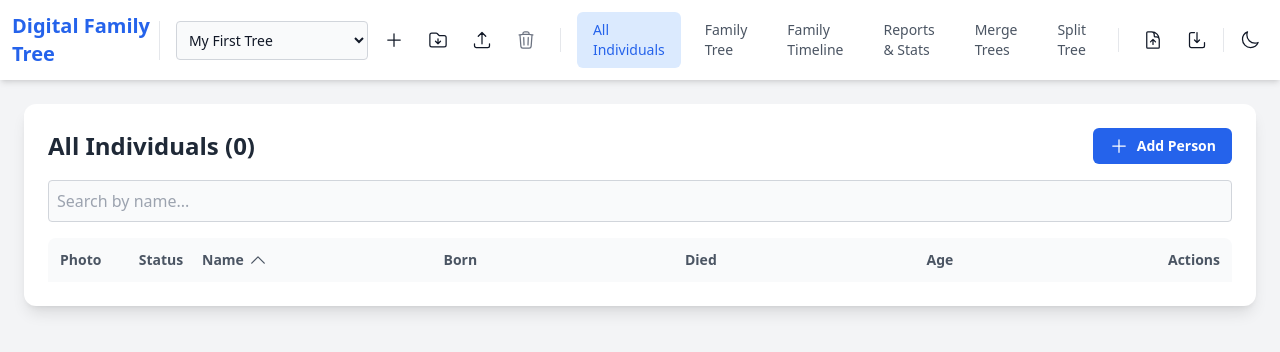
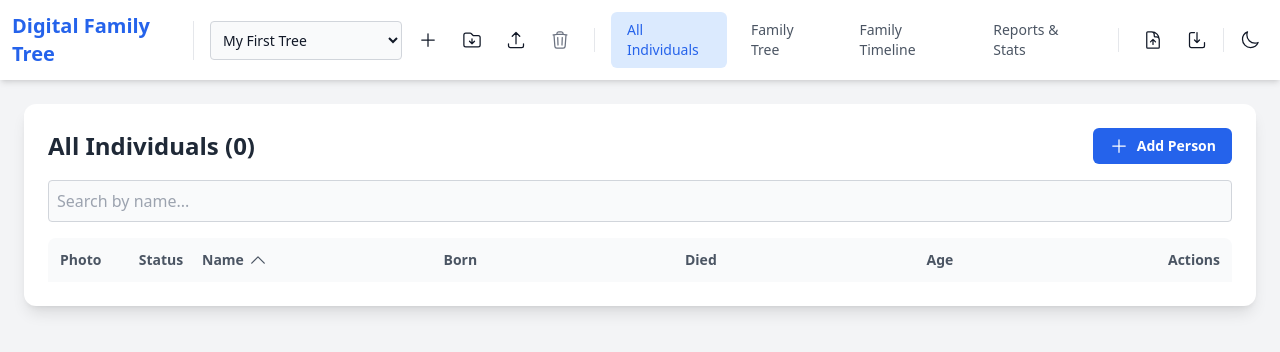
Before and after one commit to farooqtariqbutt/FamilyTree2.0, a React (Vite) app: page / in a window 1280 px wide. Shown: the top 352 px of the page. Built offline with nearby package versions, Linux system fonts and the light colour scheme.

Commit message:
Add files via upload

```diff
--- a/App.tsx
+++ b/App.tsx
@@ -29,12 +29,29 @@ const App = () => {
   const [personToEdit, setPersonToEdit] = useState<Person | undefined>();
   const [newPersonTemplate, setNewPersonTemplate] = useState<Partial<Person> | undefined>();
   const [isMenuOpen, setIsMenuOpen] = useState(false);
+  const [showAdvancedFeatures, setShowAdvancedFeatures] = useState(false);
 
   const { isLoading, trees, activeTreeId, createNewTree, switchTree, deleteTree, importGedcom, exportGedcom, backupActiveTree, importBackup } = familyTree;
 
   useEffect(() => {
     const isDark = localStorage.getItem('darkMode') === 'true';
     setIsDarkMode(isDark);
+  }, []);
+
+  useEffect(() => {
+    const handleKeyDown = (event: KeyboardEvent) => {
+      // The user requested "ctr+shift+T+B". This is interpreted as Ctrl+Shift+B.
+      if (event.ctrlKey && event.shiftKey && event.key.toUpperCase() === 'B') {
+        event.preventDefault();
+        setShowAdvancedFeatures(prev => !prev);
+      }
+    };
+
+    document.addEventListener('keydown', handleKeyDown);
+
+    return () => {
+      document.removeEventListener('keydown', handleKeyDown);
+    };
   }, []);
 
   useEffect(() => {
@@ -165,8 +182,12 @@ const App = () => {
           <NavItem to="/tree">Family Tree</NavItem>
           <NavItem to="/timeline">Family Timeline</NavItem>
           <NavItem to="/reports">Reports & Stats</NavItem>
-          <NavItem to="/merge">Merge Trees</NavItem>
-          <NavItem to="/split">Split Tree</NavItem>
+          {showAdvancedFeatures && (
+            <>
+              <NavItem to="/merge">Merge Trees</NavItem>
+              <NavItem to="/split">Split Tree</NavItem>
+            </>
+          )}
       </nav>
 
       <div className="border-l border-gray-200 dark:border-gray-700 h-6 mx-2"></div>
@@ -258,8 +279,12 @@ const App = () => {
                            <NavLink to="/tree" onClick={() => setIsMenuOpen(false)} className={({isActive}) => `px-4 py-2 rounded-md font-medium ${isActive ? "bg-blue-100 dark:bg-blue-900/50 text-blue-600 dark:text-blue-300" : "hover:bg-gray-100 dark:hover:bg-gray-700"}`}>Family Tree</NavLink>
                            <NavLink to="/timeline" onClick={() => setIsMenuOpen(false)} className={({isActive}) => `px-4 py-2 rounded-md font-medium ${isActive ? "bg-blue-100 dark:bg-blue-900/50 text-blue-600 dark:text-blue-300" : "hover:bg-gray-100 dark:hover:bg-gray-700"}`}>Family Timeline</NavLink>
                            <NavLink to="/reports" onClick={() => setIsMenuOpen(false)} className={({isActive}) => `px-4 py-2 rounded-md font-medium ${isActive ? "bg-blue-100 dark:bg-blue-900/50 text-blue-600 dark:text-blue-300" : "hover:bg-gray-100 dark:hover:bg-gray-700"}`}>Reports & Stats</NavLink>
-                           <NavLink to="/merge" onClick={() => setIsMenuOpen(false)} className={({isActive}) => `px-4 py-2 rounded-md font-medium ${isActive ? "bg-blue-100 dark:bg-blue-900/50 text-blue-600 dark:text-blue-300" : "hover:bg-gray-100 dark:hover:bg-gray-700"}`}>Merge Trees</NavLink>
-                           <NavLink to="/split" onClick={() => setIsMenuOpen(false)} className={({isActive}) => `px-4 py-2 rounded-md font-medium ${isActive ? "bg-blue-100 dark:bg-blue-900/50 text-blue-600 dark:text-blue-300" : "hover:bg-gray-100 dark:hover:bg-gray-700"}`}>Split Tree</NavLink>
+                           {showAdvancedFeatures && (
+                            <>
+                                <NavLink to="/merge" onClick={() => setIsMenuOpen(false)} className={({isActive}) => `px-4 py-2 rounded-md font-medium ${isActive ? "bg-blue-100 dark:bg-blue-900/50 text-blue-600 dark:text-blue-300" : "hover:bg-gray-100 dark:hover:bg-gray-700"}`}>Merge Trees</NavLink>
+                                <NavLink to="/split" onClick={() => setIsMenuOpen(false)} className={({isActive}) => `px-4 py-2 rounded-md font-medium ${isActive ? "bg-blue-100 dark:bg-blue-900/50 text-blue-600 dark:text-blue-300" : "hover:bg-gray-100 dark:hover:bg-gray-700"}`}>Split Tree</NavLink>
+                            </>
+                           )}
                         </nav>
 
                         <div className="flex flex-col space-y-2 border-t dark:border-gray-700 pt-4">
```
